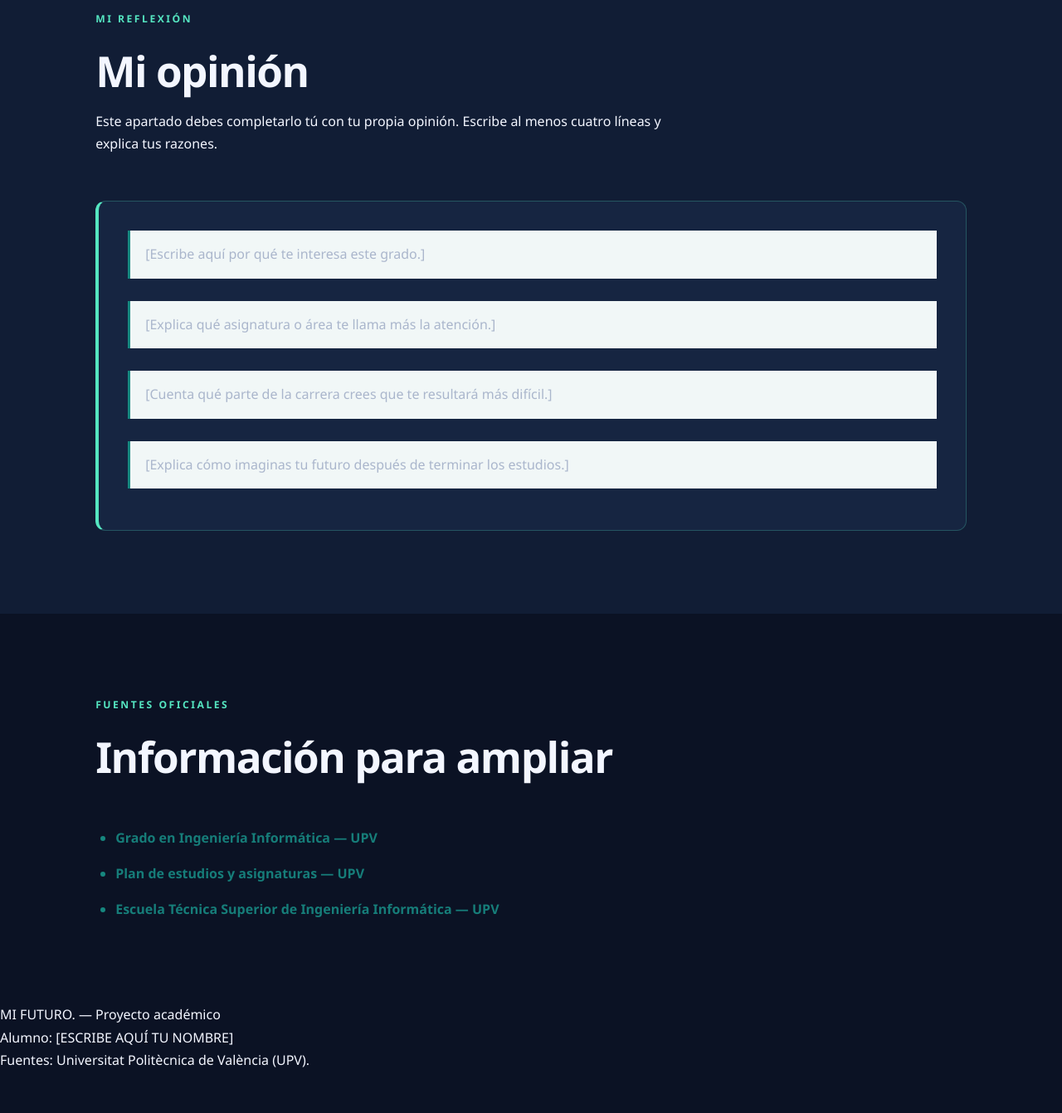
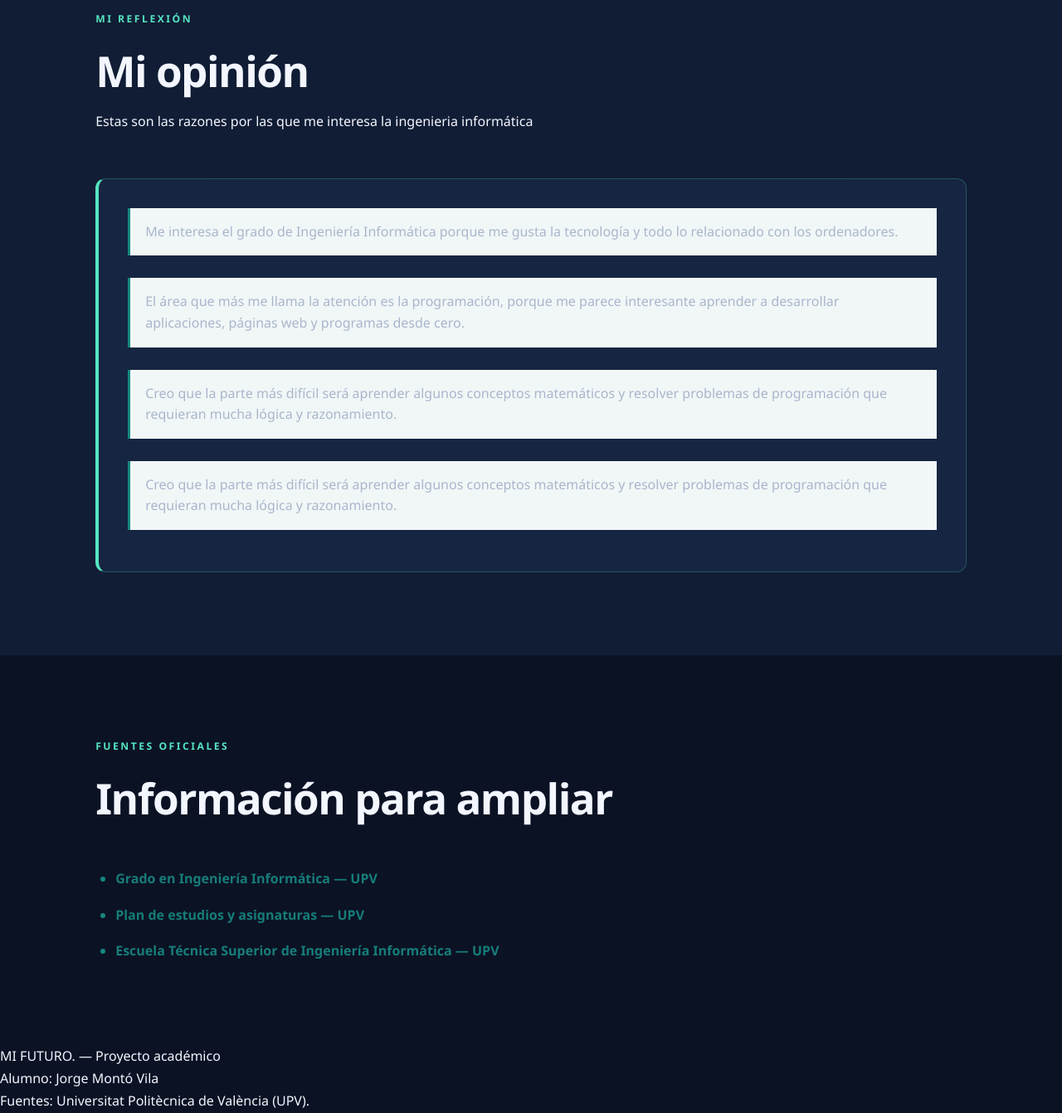
Before and after one commit to jorgemontouve/Mi-futuro-despues-de-bachillerato, a plain HTML site: page estudios.html in a window 1280 px wide. Shown: the part 4540-5882 px from the top of the page at 83% size. Before the commit the page ends 5832 px from the top, so only its background shows below. Drawn offline with Linux system fonts and the light colour scheme.

Commit message:
Update estudios.html

```diff
--- a/estudios.html
+++ b/estudios.html
@@ -231,16 +231,15 @@
                 <p class="eyebrow">MI REFLEXIÓN</p>
                 <h2>Mi opinión</h2>
                 <p>
-                    Este apartado debes completarlo tú con tu propia opinión.
-                    Escribe al menos cuatro líneas y explica tus razones.
+                    Estas son las razones por las que me interesa la ingenieria informática
                 </p>
             </div>
 
             <div class="opinion-writing">
-                <p>[Escribe aquí por qué te interesa este grado.]</p>
-                <p>[Explica qué asignatura o área te llama más la atención.]</p>
-                <p>[Cuenta qué parte de la carrera crees que te resultará más difícil.]</p>
-                <p>[Explica cómo imaginas tu futuro después de terminar los estudios.]</p>
+                <p>Me interesa el grado de Ingeniería Informática porque me gusta la tecnología y todo lo relacionado con los ordenadores. </p>
+                <p>El área que más me llama la atención es la programación, porque me parece interesante aprender a desarrollar aplicaciones, páginas web y programas desde cero.</p>
+                <p>Creo que la parte más difícil será aprender algunos conceptos matemáticos y resolver problemas de programación que requieran mucha lógica y razonamiento.</p>
+                <p>Creo que la parte más difícil será aprender algunos conceptos matemáticos y resolver problemas de programación que requieran mucha lógica y razonamiento.</p>
             </div>
         </section>
 
@@ -272,7 +271,7 @@
 
     <footer class="site-footer">
         <p>MI FUTURO. — Proyecto académico</p>
-        <p>Alumno: [ESCRIBE AQUÍ TU NOMBRE]</p>
+        <p>Alumno: Jorge Montó Vila</p>
         <p>Fuentes: Universitat Politècnica de València (UPV).</p>
     </footer>
 
```
